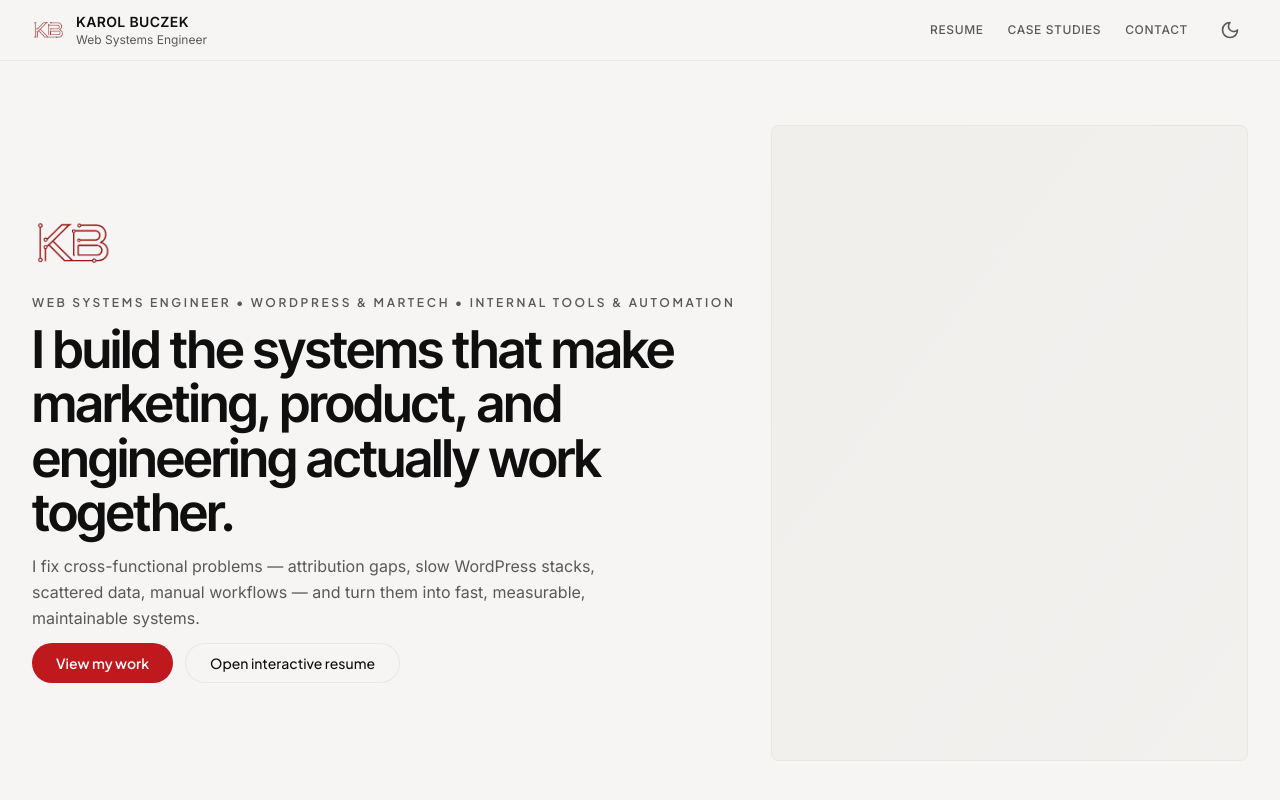
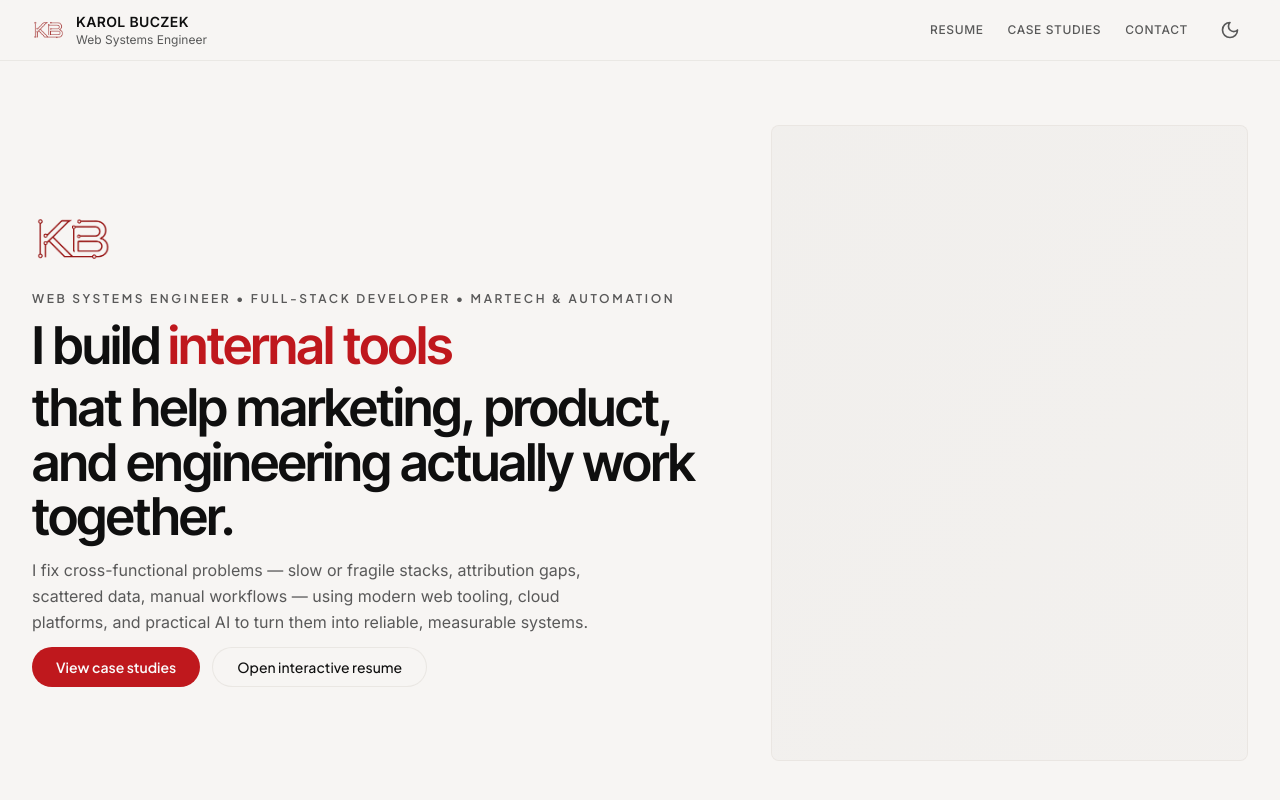
Before and after one commit to tallkarol/karolbuczek-site, a Next.js app: page / in a window 1280 px wide. Shown: the top 800 px of the page. Built offline with nearby package versions, Linux system fonts and the light colour scheme.

Commit message:
added animated text

```diff
--- a/components/sections/FeaturedQuote.tsx
+++ b/components/sections/FeaturedQuote.tsx
@@ -26,7 +26,7 @@ export function FeaturedQuote() {
             <div className="text-4xl md:text-5xl text-primary/20 font-serif leading-none mt-1 flex-shrink-0">"</div>
             <div className="flex-1 space-y-3">
               <Typography variant="body" className="italic text-foreground leading-relaxed">
-                He&apos;s one of the rare professionals who can bridge the gap between deep technical capability and real business understanding. He never just built a solution, he understood the business case behind it. Whether the work involved internal tools, customer-facing platforms, or data connections between legacy systems, he always approached challenges with clarity, logic, and a calm, solutions-focused mindset.
+                He&apos;s one of the rare professionals who can bridge the gap between deep technical capability and real business understanding. Whether the work involved internal tools, customer-facing platforms, or data connections between legacy systems, he always approached challenges with clarity, logic, and a calm, solutions-focused mindset.
               </Typography>
               <div className="pt-2 border-t border-border/30">
                 <Typography variant="body-sm" className="font-semibold text-foreground">
--- a/components/sections/HeroIntro.tsx
+++ b/components/sections/HeroIntro.tsx
@@ -1,6 +1,6 @@
 "use client"
 
-import { motion } from "framer-motion"
+import { motion, AnimatePresence } from "framer-motion"
 import { useState, useEffect } from "react"
 import Link from "next/link"
 import Image from "next/image"
@@ -12,12 +12,25 @@ const fadeUp = {
   visible: { opacity: 1, y: 0 },
 }
 
+const words = ["systems", "websites", "internal tools", "automations"]
+
 export function HeroIntro() {
   const [mounted, setMounted] = useState(false)
+  const [currentWordIndex, setCurrentWordIndex] = useState(0)
 
   useEffect(() => {
     setMounted(true)
   }, [])
+
+  useEffect(() => {
+    if (!mounted) return
+
+    const interval = setInterval(() => {
+      setCurrentWordIndex((prev) => (prev + 1) % words.length)
+    }, 3000) // Change word every 3 seconds
+
+    return () => clearInterval(interval)
+  }, [mounted])
 
   return (
     <section className="grid items-center gap-6 pt-0 pb-0 md:grid-cols-[minmax(0,3fr)_minmax(0,2fr)] md:gap-6 md:py-0">
@@ -40,20 +53,41 @@ export function HeroIntro() {
           </div>
         </div>
         <Typography variant="eyebrow" className="text-muted-foreground">
-          Web Systems Engineer • WordPress & MarTech • Internal Tools & Automation
+          Web Systems Engineer • Full-Stack Developer • MarTech & Automation
         </Typography>
 
-        <Typography variant="h1" as="h1">
-          I build the systems that make marketing, product, and engineering actually work together.
+        <Typography variant="h1" as="h1" className="flex flex-wrap items-baseline gap-2">
+          I build{" "}
+          <span className="relative inline-block min-w-[180px] text-left">
+            {mounted ? (
+              <AnimatePresence mode="wait">
+                <motion.span
+                  key={words[currentWordIndex]}
+                  initial={{ opacity: 0, y: 20 }}
+                  animate={{ opacity: 1, y: 0 }}
+                  exit={{ opacity: 0, y: -20 }}
+                  transition={{ duration: 0.3 }}
+                  className="inline-block text-primary"
+                >
+                  {words[currentWordIndex]}
+                </motion.span>
+              </AnimatePresence>
+            ) : (
+              <span className="inline-block text-primary">
+                {words[0]}
+              </span>
+            )}
+          </span>{" "}
+          that help marketing, product, and engineering actually work together.
         </Typography>
 
         <Typography variant="body" className="max-w-xl text-muted-foreground">
-          I fix cross-functional problems — attribution gaps, slow WordPress stacks, scattered data, manual workflows — and turn them into fast, measurable, maintainable systems.
+          I fix cross-functional problems — slow or fragile stacks, attribution gaps, scattered data, manual workflows — using modern web tooling, cloud platforms, and practical AI to turn them into reliable, measurable systems.
         </Typography>
 
         <div className="flex flex-wrap items-center gap-3">
           <Button asChild className="rounded-full px-6 py-2 text-sm font-semibold font-ui">
-            <a href="#case-studies">View my work</a>
+            <a href="#case-studies">View case studies</a>
           </Button>
           <Button
             asChild
```
